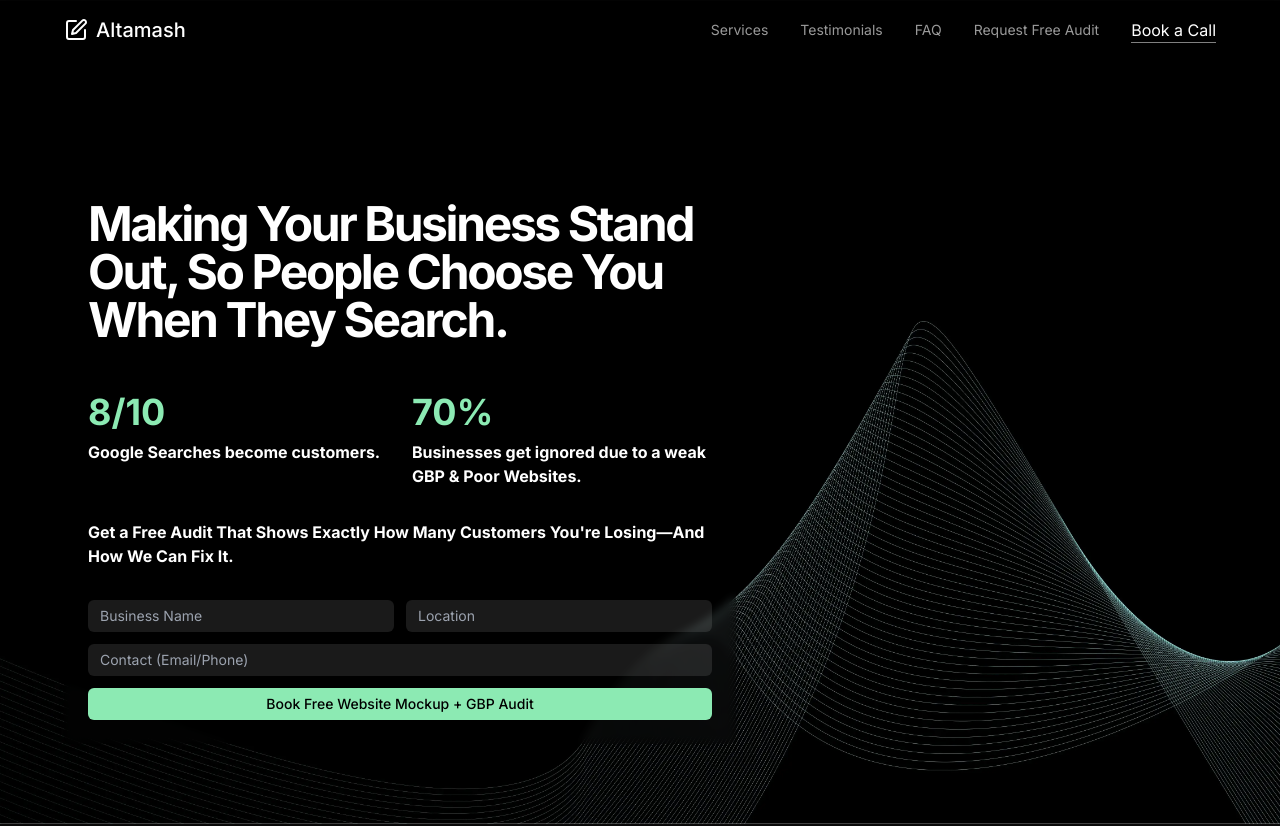
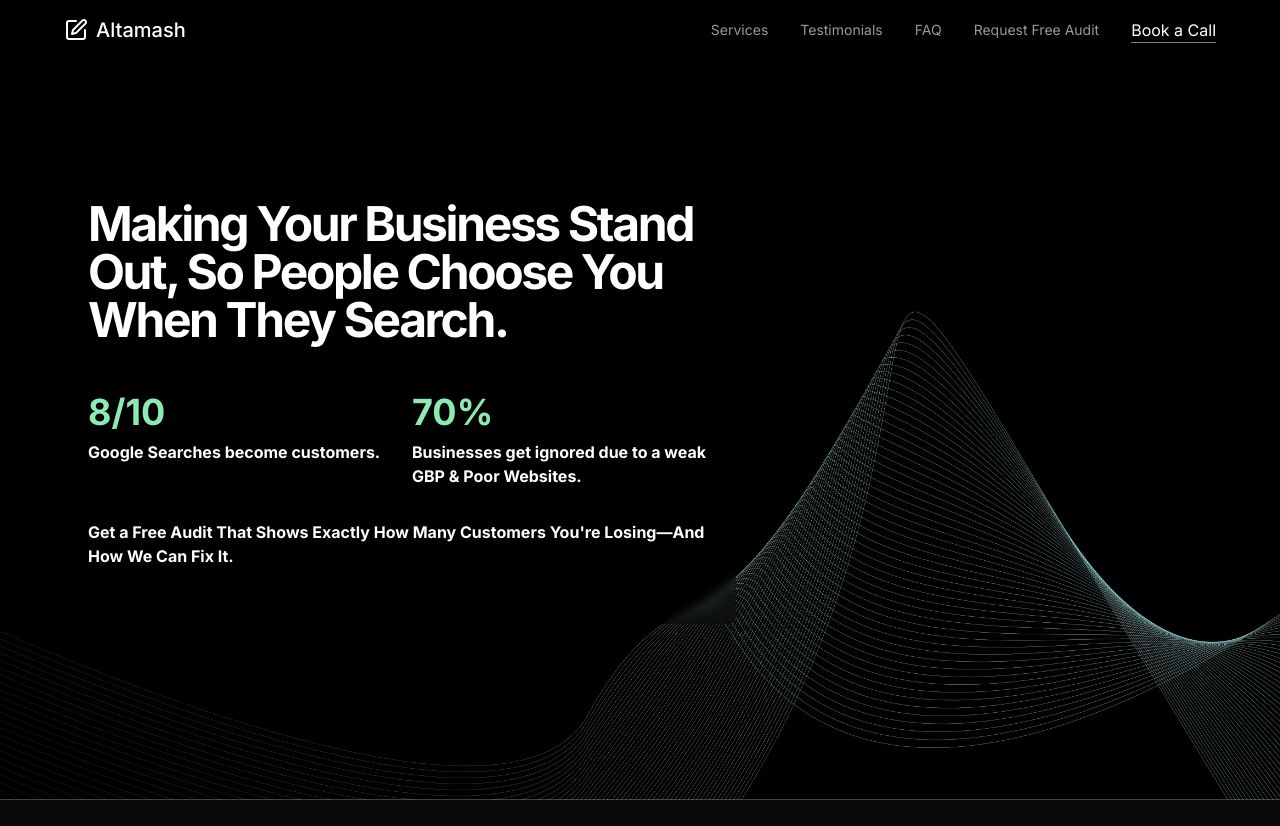
Before and after one commit to altamashh53/portfoliosite, a React (Vite) app: page / in a window 1280 px wide. Shown: the top 826 px of the page. Built offline with nearby package versions, Linux system fonts and the light colour scheme.

Commit message:
nrew form claude

```diff
--- a/src/components/ContactForm/ContactForm.tsx
+++ b/src/components/ContactForm/ContactForm.tsx
@@ -31,12 +31,19 @@ const ContactForm: React.FC = () => {
 
     if (Object.keys(newErrors).length === 0) {
       setIsSubmitting(true);
+
       try {
-        // The form will be automatically handled by Netlify Forms
-        // We just need to show the success message
+        // Get the form element
+        const form = e.target as HTMLFormElement;
+        // Submit the form normally - Netlify will handle it
+        form.submit();
+
+        // Show success message
         setShowSuccess(true);
+
         // Reset form
         setFormData({ businessName: "", location: "", contact: "" });
+
         // Hide success message after 3 seconds
         setTimeout(() => setShowSuccess(false), 3000);
       } catch (error) {
@@ -58,103 +65,18 @@ const ContactForm: React.FC = () => {
         onSubmit={handleSubmit}
         className="w-full space-y-3"
         name="contact"
-        method="POST"
-        data-netlify="true"
-        data-netlify-honeypot="bot-field"
+        netlify
+        netlify-honeypot="bot-field"
       >
         <input type="hidden" name="form-name" value="contact" />
-        <div className="grid grid-cols-2 gap-3">
-          <div className="relative">
-            <input
-              type="text"
-              id="businessName"
-              name="businessName"
-              placeholder="Business Name"
-              maxLength={50}
-              required
-              className="w-full px-3 py-1.5 text-sm bg-white bg-opacity-10 rounded-md text-white placeholder-gray-400 focus:outline-none focus:ring-2 focus:ring-[#8CEAB3]"
-              value={formData.businessName}
-              onChange={(e) =>
-                setFormData({ ...formData, businessName: e.target.value })
-              }
-              aria-invalid={!!errors.businessName}
-            />
-            {errors.businessName && (
-              <p className="absolute -bottom-4 left-0 text-xs text-red-400">
-                {errors.businessName}
-              </p>
-            )}
-          </div>
-
-          <div className="relative">
-            <input
-              type="text"
-              id="location"
-              name="location"
-              placeholder="Location"
-              required
-              className="w-full px-3 py-1.5 text-sm bg-white bg-opacity-10 rounded-md text-white placeholder-gray-400 focus:outline-none focus:ring-2 focus:ring-[#8CEAB3]"
-              value={formData.location}
-              onChange={(e) =>
-                setFormData({ ...formData, location: e.target.value })
-              }
-              aria-invalid={!!errors.location}
-            />
-            {errors.location && (
-              <p className="absolute -bottom-4 left-0 text-xs text-red-400">
-                {errors.location}
-              </p>
-            )}
-          </div>
+        <div className="hidden">
+          <input name="bot-field" />
         </div>
 
-        <div className="relative">
-          <input
-            type="text"
-            id="contact"
-            name="contact"
-            placeholder="Contact (Email/Phone)"
-            required
-            className="w-full px-3 py-1.5 text-sm bg-white bg-opacity-10 rounded-md text-white placeholder-gray-400 focus:outline-none focus:ring-2 focus:ring-[#8CEAB3]"
-            value={formData.contact}
-            onChange={(e) =>
-              setFormData({ ...formData, contact: e.target.value })
-            }
-            aria-invalid={!!errors.contact}
-          />
-          {errors.contact && (
-            <p className="absolute -bottom-4 left-0 text-xs text-red-400">
-              {errors.contact}
-            </p>
-          )}
-        </div>
+        {/* Rest of your form fields remain the same */}
 
-        <motion.button
-          whileHover={{ scale: 1.02 }}
-          whileTap={{ scale: 0.98 }}
-          type="submit"
-          disabled={isSubmitting}
-          className={`w-full py-1.5 px-3 text-sm bg-[#8CEAB3] text-black font-medium rounded-md transition-all ${
-            isSubmitting ? "opacity-70" : "hover:bg-opacity-90"
-          }`}
-        >
-          {isSubmitting ? "Sending..." : "Book Free Website Mockup + GBP Audit"}
-        </motion.button>
+        {/* Success message remains the same */}
       </motion.form>
-
-      <AnimatePresence>
-        {showSuccess && (
-          <motion.div
-            initial={{ opacity: 0, y: 20 }}
-            animate={{ opacity: 1, y: 0 }}
-            exit={{ opacity: 0, y: 20 }}
-            className="fixed top-4 right-4 bg-[#8CEAB3] text-black px-6 py-3 rounded-lg shadow-lg z-50"
-          >
-            Thank you, your information was submitted successfully! We'll
-            contact you soon!
-          </motion.div>
-        )}
-      </AnimatePresence>
     </>
   );
 };
```
